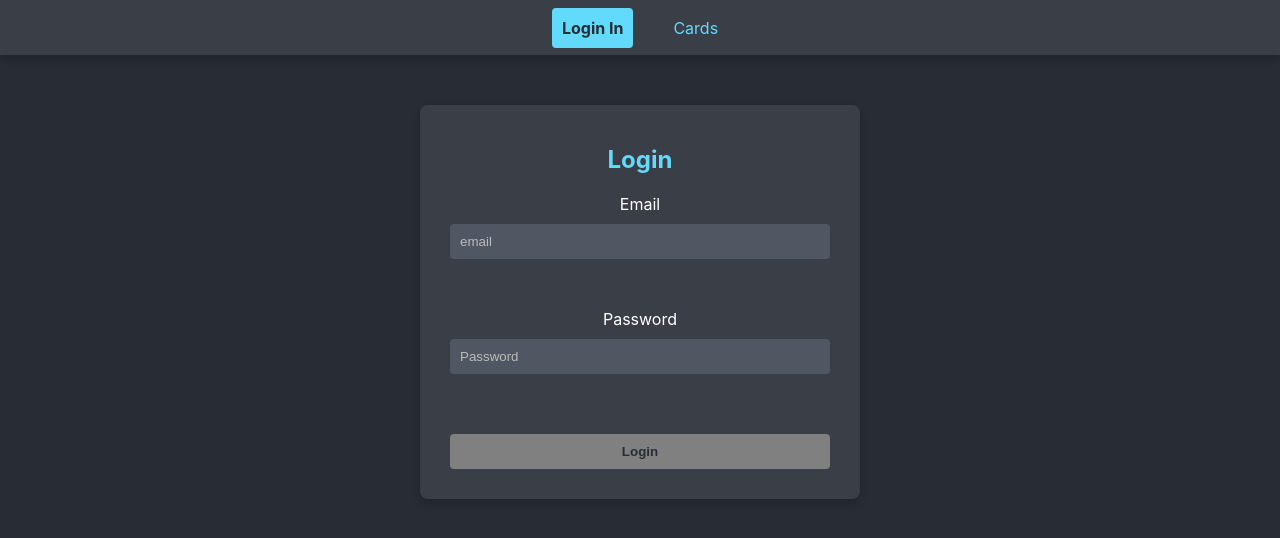
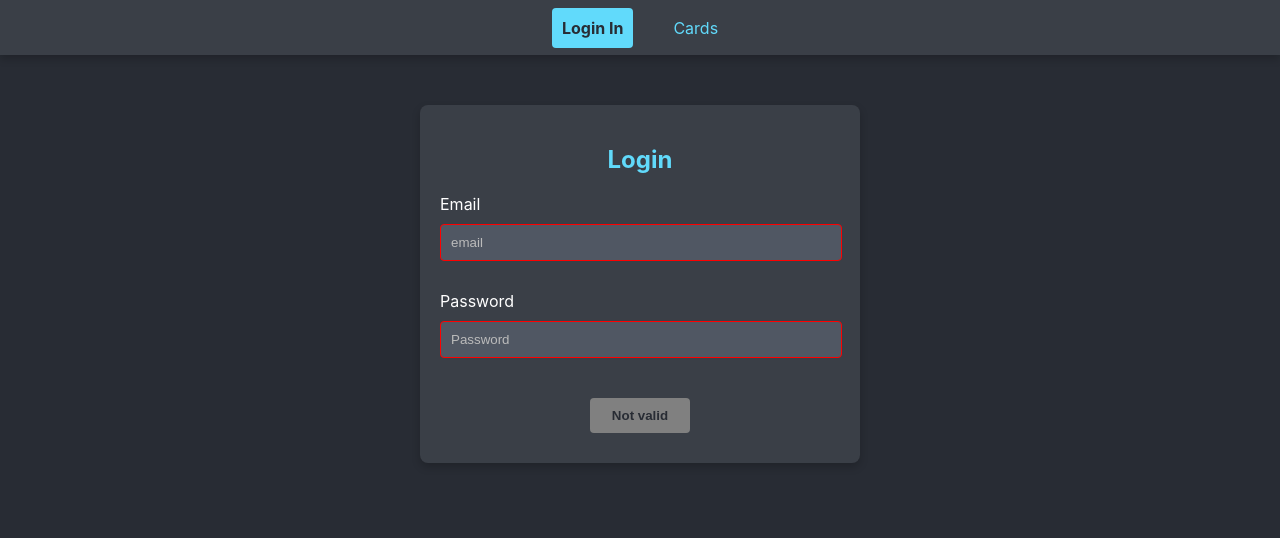
Before and after one commit to mishanya1111/ReactMG, a React (Create React App) app: page /login in a window 1280 px wide. Shown: the top 538 px of the page. Built offline with nearby package versions, Linux system fonts and the light colour scheme; no server answers.

Commit message:
feat: add border in input fix: fix hover style in button

```diff
--- a/src/Pages/LoginPage.js
+++ b/src/Pages/LoginPage.js
@@ -18,7 +18,7 @@ function LoginPage() {
         const passwordRegex = /^(?=.*[A-Za-z])(?=.*\d)[A-Za-z\d]{8,}$/;
         return passwordRegex.test(value)
             ? ""
-            : "Password must be at least 8 characters and include at least one letter and one number.";
+            : "Password must be at least 8 characters and include letter and number.";
     };
 
     // Инициализация хука useFormValidation
@@ -46,19 +46,19 @@ function LoginPage() {
             <form onSubmit={handleSubmit} id="login-form">
                 <CustomInput
                     name='Email'
-                    //id='email'
+
                     type="text"
                     placeholder="email"
                     value={values.username}
                     error={errors.username}
                     onChange={(e) => handleChange("username", e.target.value)}
                     onBlur={() => handleBlur("username")}
-
+                    isValid={isValid}
                 />
 
                 <CustomInput
                     name='Password'
-                    //id='password'
+                    isValid={isValid}
                     type="password"
                     placeholder="Password"
                     error={errors.password}
@@ -69,7 +69,7 @@ function LoginPage() {
                 />
 
                 <button disabled={!isValid} type="submit" className={isValid ? '' : 'login-button' } >
-                    Login
+                    {isValid ? 'Login' : 'Not valid'}
                 </button>
             </form>
         </div>
--- a/src/first.css
+++ b/src/first.css
@@ -152,13 +152,13 @@ body {
 }
 
 #login-form input {
-    width: 90%;
+    width: 95%;
     padding: 10px;
-    margin: 10px 0;
+    margin: 10px 0 5px 0;;
     background-color: #505763;
-    border: none;
     border-radius: 4px;
     color: white;
+    border: 1px solid gray ;
 }
 
 #login-form input::placeholder {
@@ -166,7 +166,7 @@ body {
 }
 
 #login-form button {
-    width: 95%;
+    width: 100px;
     padding: 10px;
     background-color: #61dafb;
     color: #282c34;
@@ -174,17 +174,24 @@ body {
     border-radius: 4px;
     font-weight: bold;
     cursor: pointer;
-    margin: 10px 0;
+    margin: 10px 0 ;
 }
 
-#login-form .login-button:hover {
-    background-color: #3a8dca;
-}
 #login-form .login-button {
     background-color: grey;
 }
 #login-form .error-message{
-    height: 40px;
+    height: 25px;
+    font-size: 12px;
+    color: red;
+}
+#login-form .input-with-validation{
+    display: flex;
+    flex-direction: column;
+    align-items: start;
+}
+#login-form .input-error{
+    border: 1px solid red ;
 }
 
 .not-found-container {
--- a/src/сomponents/CustomInput.js
+++ b/src/сomponents/CustomInput.js
@@ -1,6 +1,6 @@
 import React from "react";
 
-const CustomInput = ({name,
+const CustomInput = ({name, isValid,
                                  type,
                                  placeholder, error, ...props
                              }) => {
@@ -8,6 +8,7 @@ const CustomInput = ({name,
         <div className="input-with-validation">
             <label htmlFor={name}> {name}</label>
             <input
+                className={error === '' ? '' : 'input-error'}
                 name={name}
                 type={type}
                 placeholder={placeholder}
```
